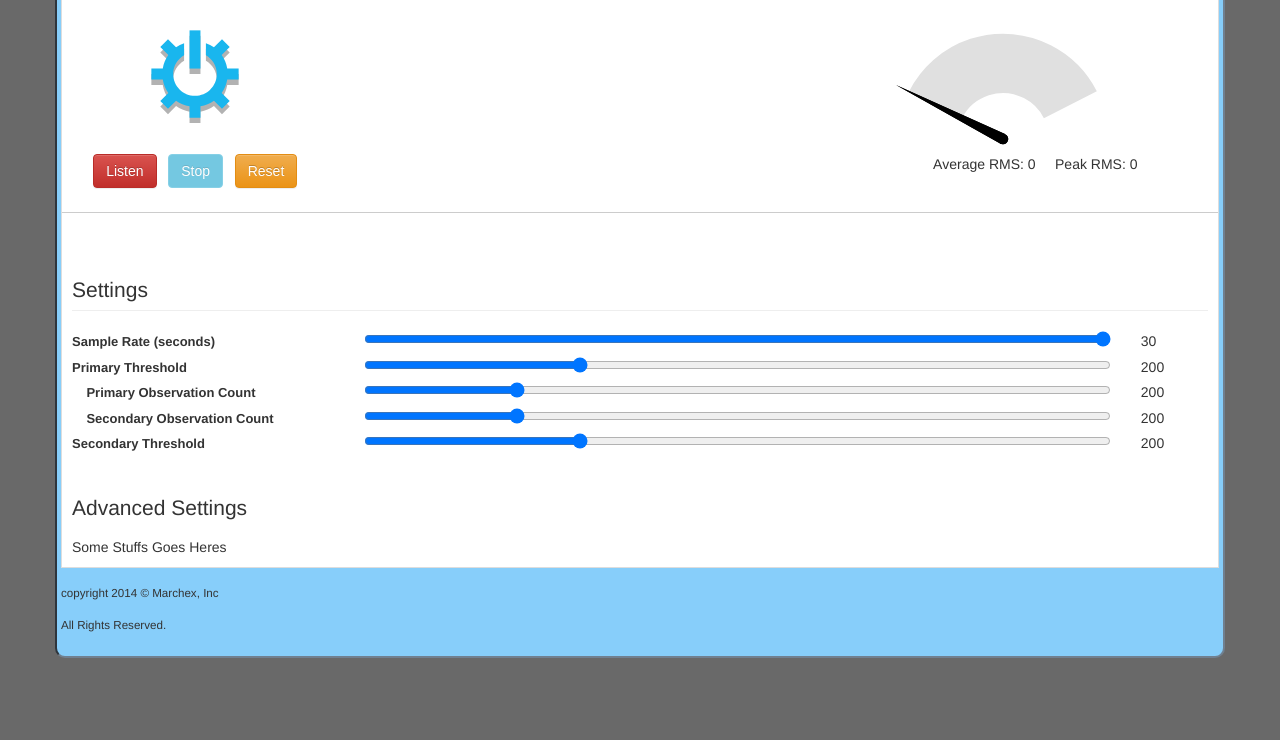
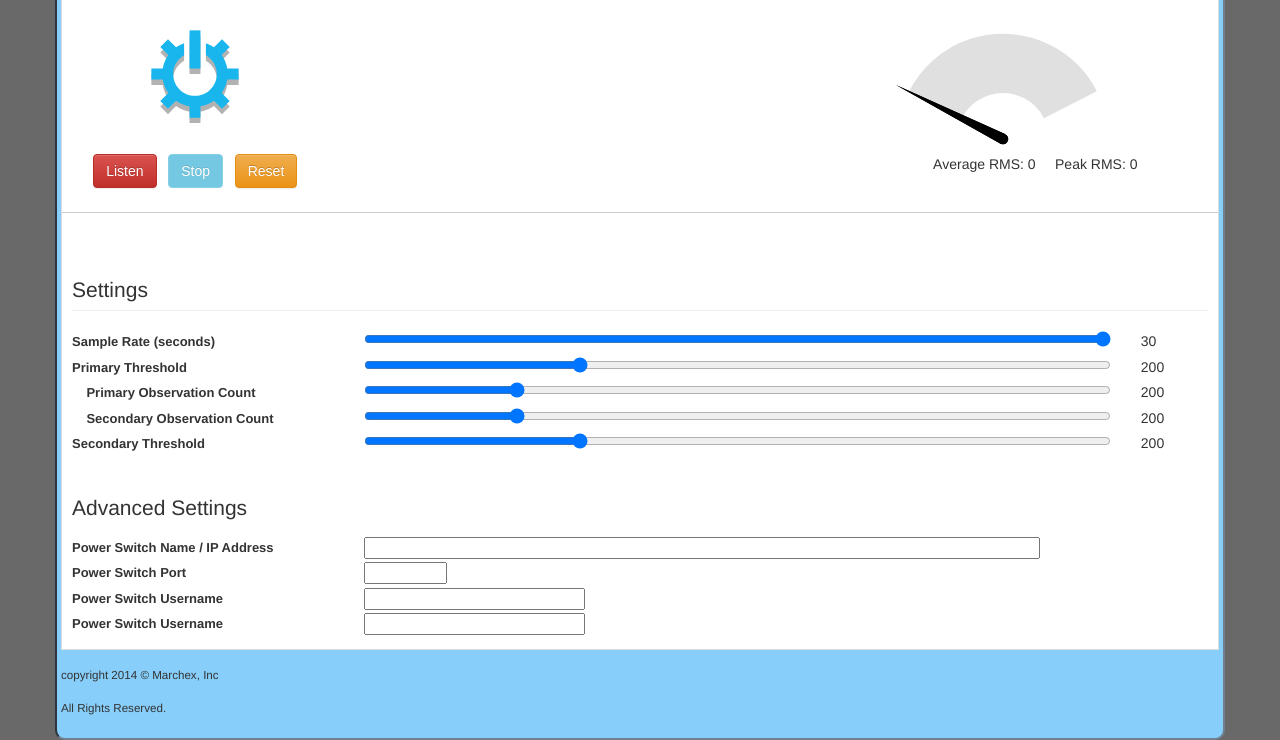
Before and after one commit to ciroque/AudialSafe, a plain HTML site: page web/index.html in a window 1280 px wide. Shown: the part 213-953 px from the top of the page. Before the commit the page ends 871 px from the top, so only its background shows below. Drawn offline with Linux system fonts and the light colour scheme.

Commit message:
fleshing out the advanced settings ui.

```diff
--- a/web/index.html
+++ b/web/index.html
@@ -187,7 +187,28 @@
                 <h2>Advanced Settings</h2>
 
                 <div class="row">
-                    <div class="col-lg-12">Some Stuffs Goes Heres</div>
+                    <div class="col-lg-3"><label for="powerSwitchAddress">Power Switch Name / IP Address</label></div>
+                    <div class="col-lg-9">
+                        <input type="text" size="80" id="powerSwitchAddress" name="powerSwitchAddress"/>
+                    </div>
+                </div>
+                <div class="row">
+                    <div class="col-lg-3"><label for="powerSwitchPort">Power Switch Port</label></div>
+                    <div class="col-lg-9">
+                        <input type="text" size="7" id="powerSwitchPort" name="powerSwitchPort"/>
+                    </div>
+                </div>
+                <div class="row">
+                    <div class="col-lg-3"><label for="powerSwitchUsername">Power Switch Username</label></div>
+                    <div class="col-lg-9">
+                        <input type="text" size="24" id="powerSwitchUsername" name="powerSwitchUsername"/>
+                    </div>
+                </div>
+                <div class="row">
+                    <div class="col-lg-3"><label for="powerSwitchPassword">Power Switch Username</label></div>
+                    <div class="col-lg-9">
+                        <input type="text" size="24" id="powerSwitchPassword" name="powerSwitchPassword"/>
+                    </div>
                 </div>
             </div>
         </div>
```
